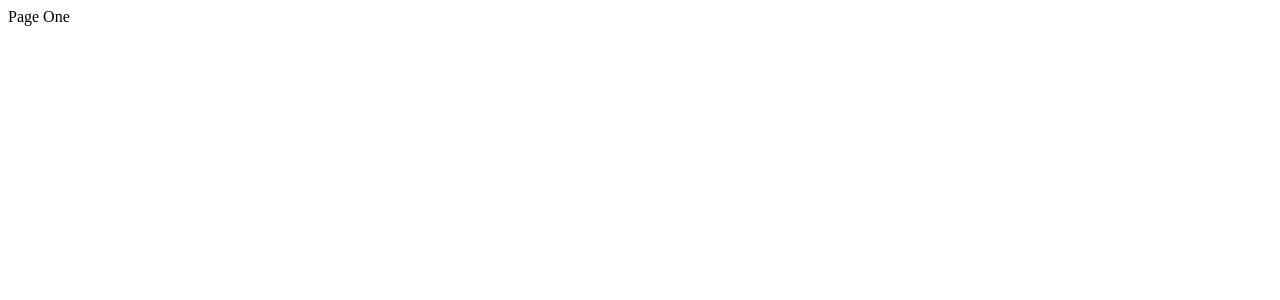
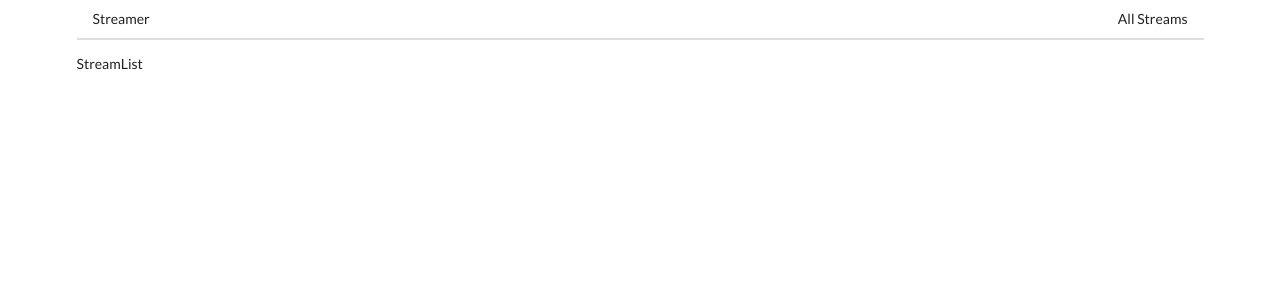
Before and after one commit to bartlomiej-gora/react-redux, a React (Create React App) app in the folder streams/client/: page / in a window 1280 px wide. Shown: the top 300 px of the page. Built offline with nearby package versions, Linux system fonts and the light colour scheme.

Commit message:
router lesson

```diff
--- a/streams/client/public/index.html
+++ b/streams/client/public/index.html
@@ -3,6 +3,7 @@
   <head>
     <meta charset="utf-8" />
     <link rel="icon" href="%PUBLIC_URL%/favicon.ico" />
+    <link rel="stylesheet" href="https://cdnjs.cloudflare.com/ajax/libs/semantic-ui/2.4.1/semantic.min.css" integrity="sha512-8bHTC73gkZ7rZ7vpqUQThUDhqcNFyYi2xgDgPDHc+GXVGHXq+xPjynxIopALmOPqzo9JZj0k6OqqewdGO3EsrQ==" crossorigin="anonymous" referrerpolicy="no-referrer" />
     <meta name="viewport" content="width=device-width, initial-scale=1" />
     <meta name="theme-color" content="#000000" />
     <meta
--- a/streams/client/src/components/App.js
+++ b/streams/client/src/components/App.js
@@ -1,20 +1,26 @@
 import React from "react";
 import { BrowserRouter, Route } from "react-router-dom";
+import Header from "./Header";
+import StreamCreate from "./streams/StreamCreate";
+import StreamDelete from "./streams/StreamDelete";
+import StreamEdit from "./streams/StreamEdit";
+import StreamList from "./streams/StreamList";
+import StreamShow from "./streams/StreamShow";
 
-const PageOne = () => {
-    return <div>Page One</div>;
-};
 
-const PageTwo = () => {
-    return <div>Page Two</div>;
-};
 
 const App = () => {
     return (
-        <div>
+        <div className="ui container">
             <BrowserRouter>
-                <Route path="/" exact component={PageOne} />
-                <Route path="/pagetwo" component={PageTwo} />
+                <div>
+                    <Header />
+                    <Route path="/" exact component={StreamList} />
+                    <Route path="/streams/new" exact component={StreamCreate} />
+                    <Route path="/streams/edit" exact component={StreamEdit} />
+                    <Route path="/streams/delete" exact component={StreamDelete} />
+                    <Route path="/streams/show" exact component={StreamShow} />
+                </div>
             </BrowserRouter>
         </div>
     );
--- /dev/null
+++ b/streams/client/src/components/Header.js
@@ -0,0 +1,19 @@
+import React from 'react';
+import { Link } from 'react-router-dom';
+
+const Header = () => {
+    return (
+        <div className="ui secondary pointing menu">
+            <Link to="/" className="item" >
+                Streamer
+            </Link>
+            <div className="right menu">
+                <Link to="/" className="item">
+                    All Streams
+                </Link>
+            </div>
+        </div>
+    )
+}
+
+export default Header;
--- /dev/null
+++ b/streams/client/src/components/streams/StreamCreate.js
@@ -0,0 +1,7 @@
+import React from 'react';
+
+const StreamCreate = () => {
+    return (<div>StreamCreate</div>);
+}
+
+export default StreamCreate;
--- /dev/null
+++ b/streams/client/src/components/streams/StreamDelete.js
@@ -0,0 +1,7 @@
+import React from 'react';
+
+const StreamDelete = () => {
+    return (<div>StreamDelete</div>);
+}
+
+export default StreamDelete;
--- /dev/null
+++ b/streams/client/src/components/streams/StreamEdit.js
@@ -0,0 +1,7 @@
+import React from 'react';
+
+const StreamEdit = () => {
+    return (<div>StreamEdit</div>);
+}
+
+export default StreamEdit;
--- /dev/null
+++ b/streams/client/src/components/streams/StreamList.js
@@ -0,0 +1,7 @@
+import React from 'react';
+
+const StreamList = () => {
+    return (<div>StreamList</div>);
+}
+
+export default StreamList;
--- /dev/null
+++ b/streams/client/src/components/streams/StreamShow.js
@@ -0,0 +1,7 @@
+import React from 'react';
+
+const StreamShow = () => {
+    return (<div>StreamShow</div>);
+}
+
+export default StreamShow;
--- /dev/null
+++ b/streams/client/system/sn-workspace.json
@@ -0,0 +1 @@
+{"ALL_APPLICATIONS":{},"ACTIVE_APPLICATION":""}
```
